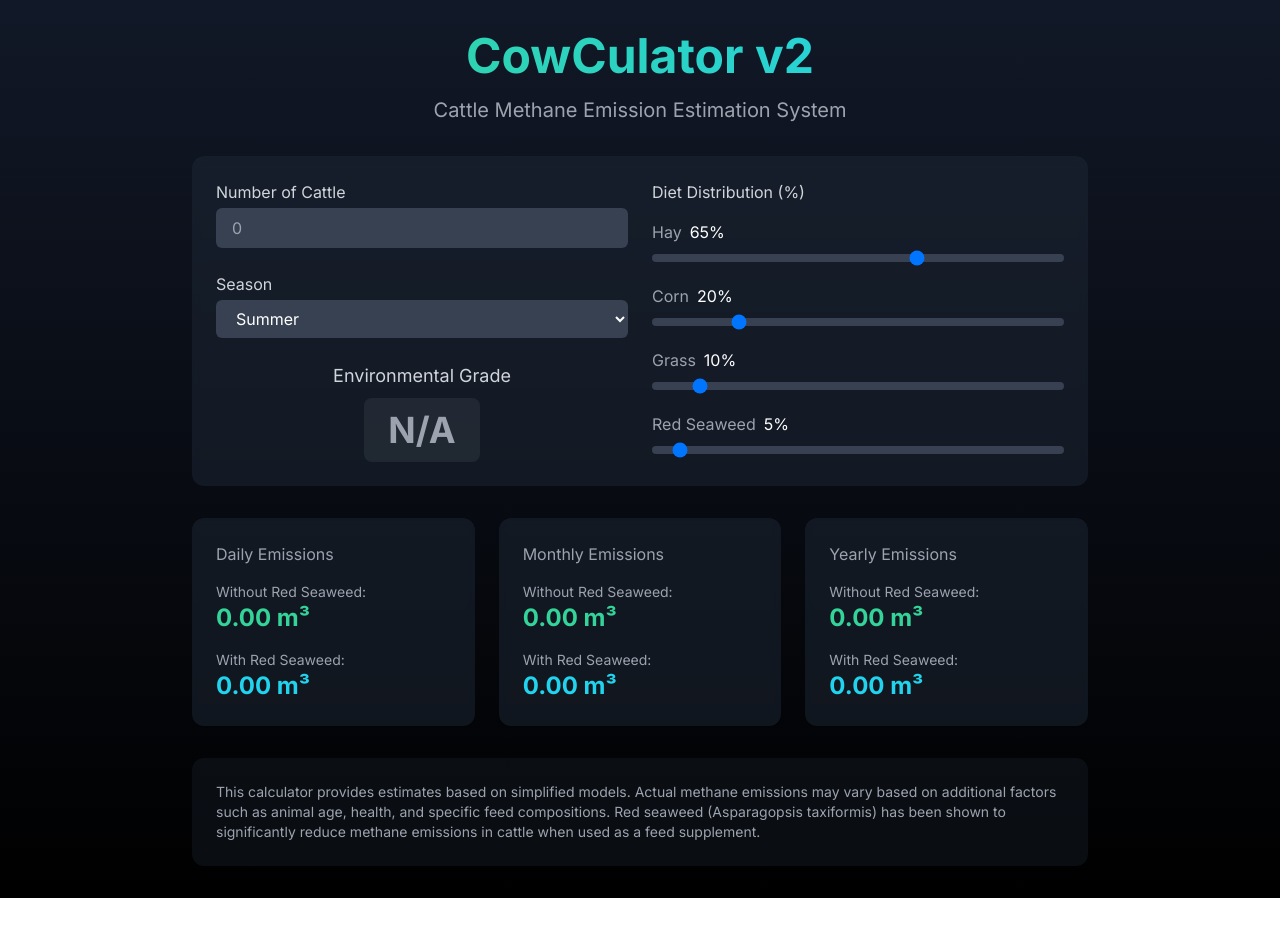
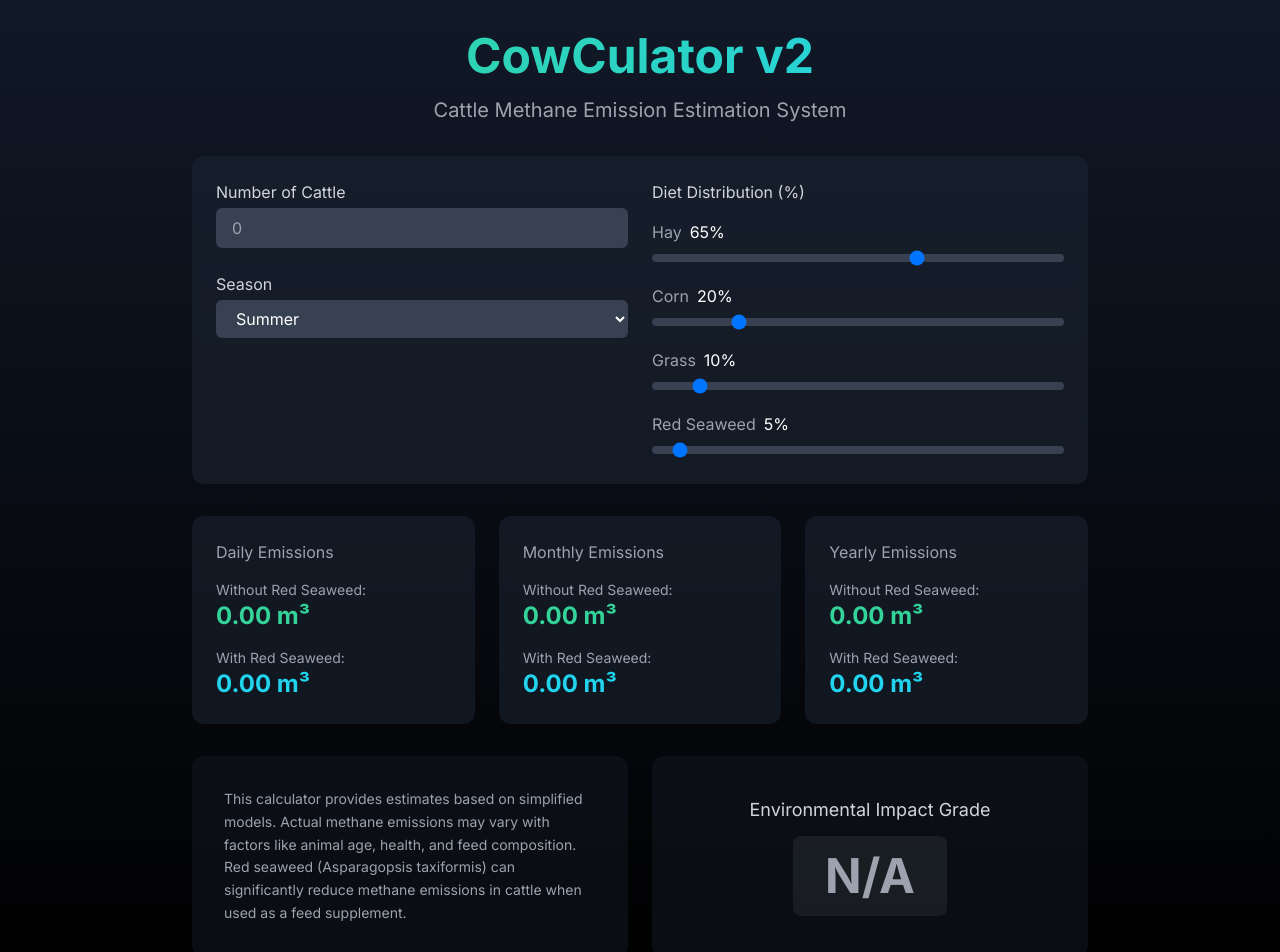
Before and after one commit to JakeRoggenbuck/cowculator-v2, a Next.js app: page / in a window 1280 px wide. Shown: the top 952 px of the page. Before the commit the page ends 898 px from the top, so only its background shows below. Built offline with nearby package versions, Linux system fonts and the light colour scheme.

Commit message:
Move grade

```diff
--- a/app/page.tsx
+++ b/app/page.tsx
@@ -158,15 +158,6 @@ export default function Page() {
                                 <option value="fall">Fall</option>
                             </select>
                         </label>
-
-                        <div className="flex flex-col items-center space-y-2">
-                            <span className="text-gray-300 text-lg">Environmental Grade</span>
-                            <div className={`${grade.bgColor} px-6 py-3 rounded-lg`}>
-                                <span className={`text-4xl font-bold ${grade.color}`}>
-                                    {grade.grade}
-                                </span>
-                            </div>
-                        </div>
                     </div>
 
                     <div className="space-y-4">
@@ -225,15 +216,27 @@ export default function Page() {
                     ))}
                 </div>
 
-                {/* Info Card */}
-                <div className="bg-gray-800/30 p-6 rounded-xl text-sm text-gray-400">
-                    <p>
-                        This calculator provides estimates based on simplified models. Actual
-                        methane emissions may vary based on additional factors such as animal age,
-                        health, and specific feed compositions. Red seaweed (Asparagopsis
-                        taxiformis) has been shown to significantly reduce methane emissions in
-                        cattle when used as a feed supplement.
-                    </p>
+                {/* Info Card and Grade */}
+                <div className="grid grid-cols-1 md:grid-cols-2 gap-6">
+                    <div className="bg-gray-800/30 p-8 rounded-xl h-full flex items-center">
+                        <p className="text-sm text-gray-400 leading-relaxed">
+                            This calculator provides estimates based on simplified models. Actual
+                            methane emissions may vary with factors like animal age, health, and
+                            feed composition. Red seaweed (Asparagopsis taxiformis) can
+                            significantly reduce methane emissions in cattle when used as a feed
+                            supplement.
+                        </p>
+                    </div>
+                    <div className="bg-gray-800/30 p-8 rounded-xl h-full flex flex-col items-center justify-center">
+                        <span className="text-gray-300 text-lg mb-3">
+                            Environmental Impact Grade
+                        </span>
+                        <div className={`${grade.bgColor} px-8 py-4 rounded-lg`}>
+                            <span className={`text-5xl font-bold ${grade.color}`}>
+                                {grade.grade}
+                            </span>
+                        </div>
+                    </div>
                 </div>
             </div>
         </div>
```
